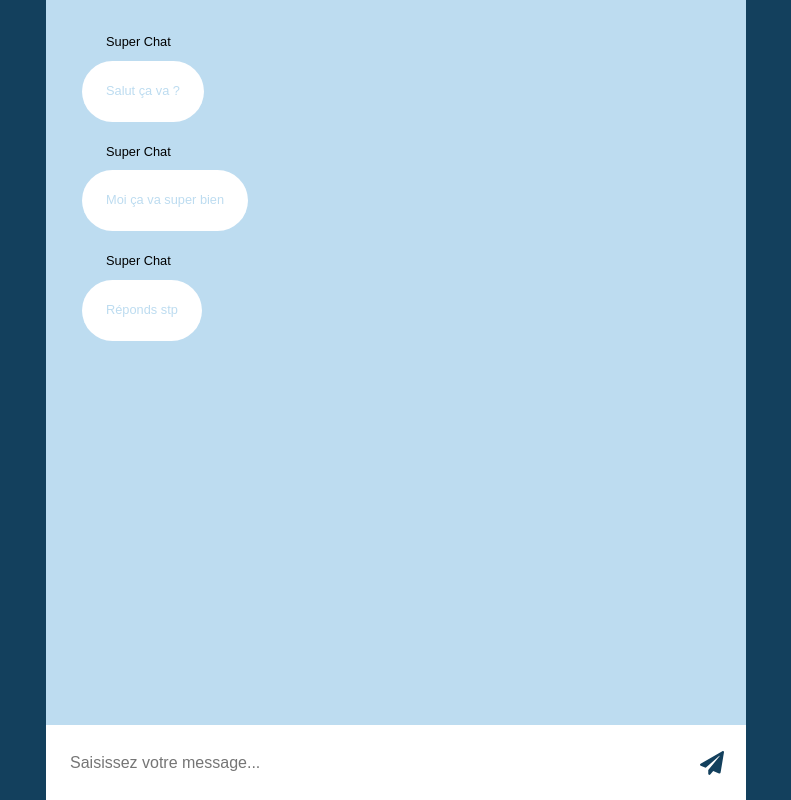
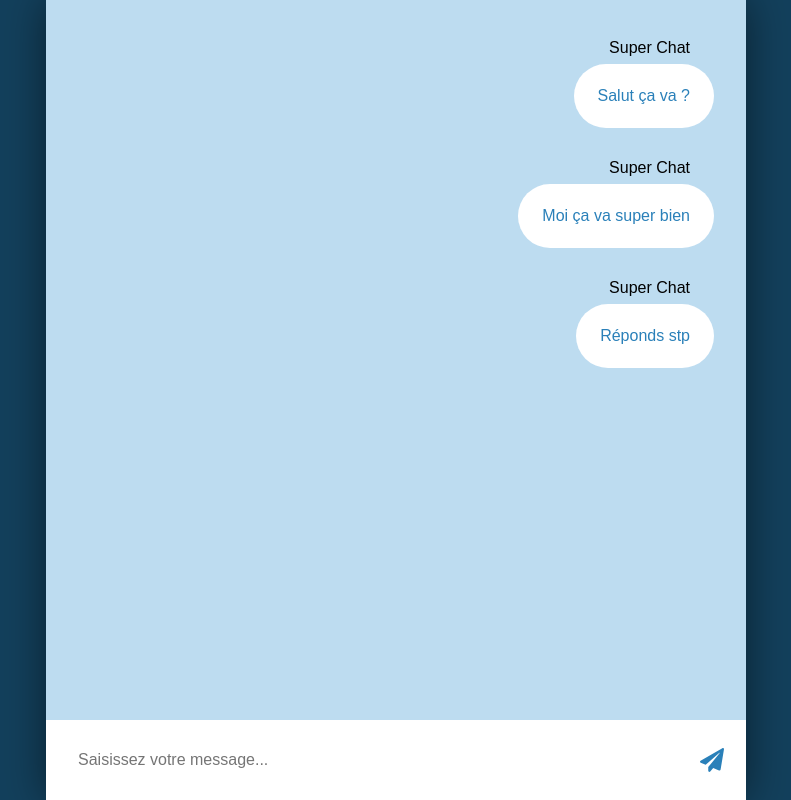
Before and after one commit to npellan/chatroom-react-redux-socketio, a React app: page / in a window 1280 px wide. Shown: the whole page, without its empty margins (244-1035 px from the left). Built offline with nearby package versions, Linux system fonts and the light colour scheme.

Commit message:
Better CSS

```diff
--- a/src/components/Chatroom/styles.scss
+++ b/src/components/Chatroom/styles.scss
@@ -1,8 +1,12 @@
 @use 'src/styles/vars';
 
 .chatroom {
-  background-color: vars.$color-light;
-  margin: auto;
-  width: 700px;
-  min-height: 100vh;
+  max-width: 700px;
+  width: 80%;
+  margin: 0 auto;
+  background-color: vars.$light-blue;
+  height: 100vh;
+  box-shadow: 0 0 40px rgba(0,0,0,0.5);
+  display: flex;
+  flex-direction: column;
 }
--- a/src/components/Form/styles.scss
+++ b/src/components/Form/styles.scss
@@ -2,27 +2,28 @@
 
 .form {
   display: flex;
-  position: absolute;
-  bottom: 0;
-  width: 700px;
-  height: 75px;
 
   & > input {
-    width: 100%;
-    padding: 1.5rem;
-    border: 0px;
+    height: 5rem;
+    border: 0;
+    flex: 1;
+    padding: 2rem;
     font-size: 1rem;
-    color: vars.$color-dark;
+    color: vars.$dark-blue;
   }
 
   & > button {
-    background-color: white;
+    background-color: vars.$light-color;
     border: 0px;
   }
 
   .submit__icon {
-    color: vars.$color-dark;
+    color: vars.$normal-blue;
     margin-right: 1rem;
     font-size: 1.5rem;
+
+    &:hover{
+      color: vars.$dark-blue;
+    }
   }
 }
--- a/src/components/Messages/styles.scss
+++ b/src/components/Messages/styles.scss
@@ -1,25 +1,31 @@
 @use 'src/styles/vars';
 
 .messages {
-  padding: 1.5rem;
-  max-height: calc(100vh - 75px);
+  padding: 2em;
+  flex: 1;
+  height: 100%;
+  overflow-x: hidden;
   overflow-y: auto;
-}
 
-.message {
-  padding: 0.75rem;
-  font-size: 0.8rem;
+  .message {
+    text-align: right;
+    margin-bottom: 2rem;
 
-  &__sender {
-    margin-bottom: 0.75rem;
-    padding-left: 1.5rem;
-  }
+    &__sender {
+      margin: 0.5rem 1.5rem;
+      display: block;
+    }
 
-  &__content {
-    background-color: white;
-    padding: 1.5rem;
-    border-radius: 2rem;
-    display: inline-block;
-    color: vars.$color-light;
+    &__content {
+      background-color: vars.$light-color;
+      padding: 1.5em;
+      display: inline-block;
+      border-radius: 2rem;
+      color: vars.$normal-blue;
+    }
+
+    & &--other {
+      text-align: left;
+    }
   }
 }
--- a/src/styles/_vars.scss
+++ b/src/styles/_vars.scss
@@ -1,2 +1,9 @@
-$color-dark: #13405d;
-$color-light: #bddcf0;
+$dark-blue: #13405C;
+$light-blue: #BDDCF0;
+$normal-blue: #2A80B9;
+$light-grey: #818385;
+$dark-grey: #333333;
+$light-color: white;
+
+$gutter: 1rem;
+$ease-out-back: cubic-bezier(0.175, 0.885, 0.430, 1.650),
--- a/src/styles/index.scss
+++ b/src/styles/index.scss
@@ -3,7 +3,7 @@
 
 body {
   font-family: sans-serif;
-  background-color: vars.$color-dark;
+  background-color: vars.$dark-blue;
 }
 
 /*
```
